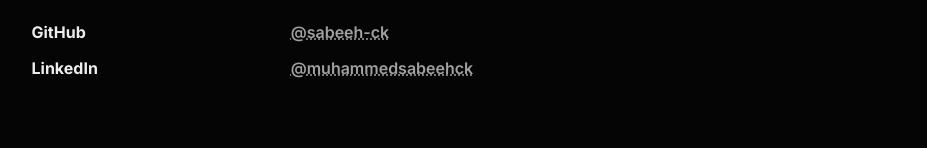
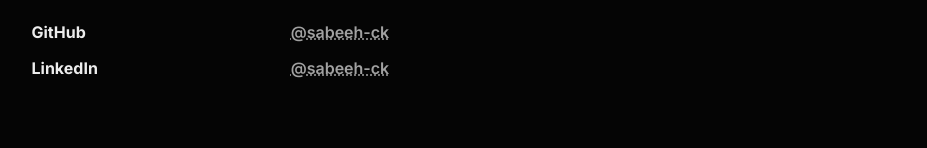
Before and after one commit to sabeeh-ck/my-portfolio, a React (Vite) app: page / in a window 1280 px wide. Shown: the part 2636-2784 px from the top of the page, without its empty margins (169-1096 px from the left). Built offline with nearby package versions, Linux system fonts and the light colour scheme.

Commit message:
Fix LinkedIn URL and username in Contact.tsx
Updated LinkedIn URL and value in Contact component.

```diff
--- a/src/components/home/Contact.tsx
+++ b/src/components/home/Contact.tsx
@@ -9,8 +9,8 @@
         },
         {
             name: 'LinkedIn',
-            url: 'https://www.linkedin.com/in/muhammedsabeehck/',
-            value: '@muhammedsabeehck',
+            url: 'https://www.linkedin.com/in/sabeeh-ck/',
+            value: '@sabeeh-ck',
         },
     ]
 
```
